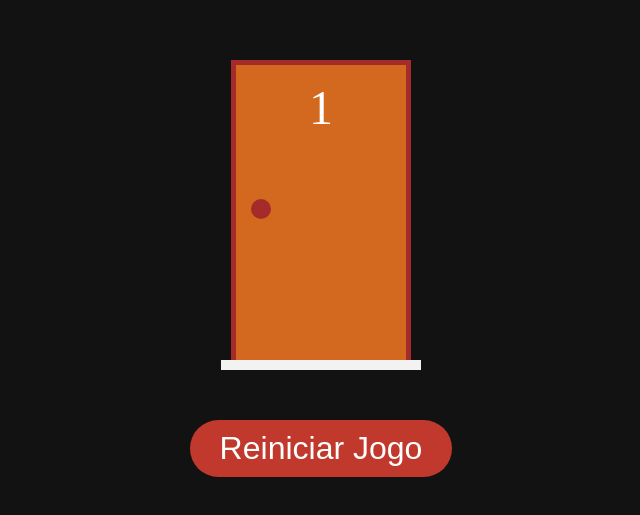
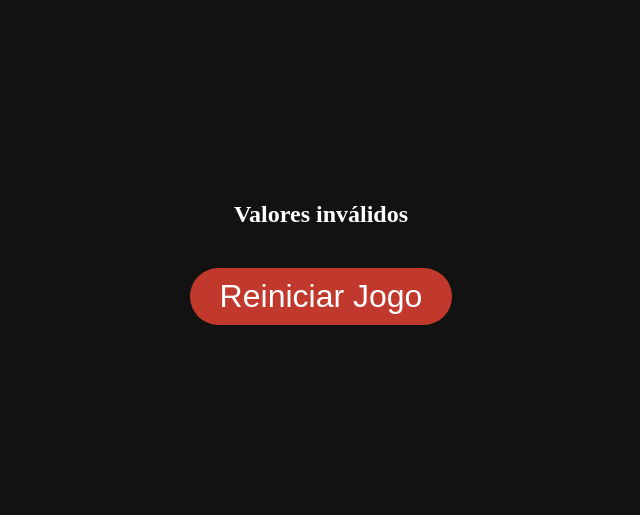
Before and after one commit to Beatrizaquino/Desafio-das-portas, a Next.js app: page /jogos/1/1 in a window 1280 px wide. Shown: the part 117-632 px from the top of the page, without its empty margins (319-959 px from the left). Built offline with nearby package versions, Linux system fonts and the light colour scheme.

Commit message:
validando formulario

```diff
--- a/src/pages/jogos/[portas]/[temPresente].tsx
+++ b/src/pages/jogos/[portas]/[temPresente].tsx
@@ -7,9 +7,20 @@ import { useRouter } from "next/router"
 
 export default function jogo() {
 
-  const router = useRouter()
+    const router = useRouter()
     const [portas, setPortas]= useState([])
+    const [valido, setValido] = useState(false)
 
+   //validar daddos
+   useEffect(() => {
+    const portas = +router.query.portas
+    const temPresente = +router.query.temPresente
+    const qtdePortasValidas = portas >= 3 && portas <= 100
+    const temPresenteValidas = temPresente >= 1 && temPresente <= portas
+    setValido(qtdePortasValidas && temPresenteValidas)
+   }, [portas])
+
+    //determinar quem tem presente
     useEffect(() =>{
       const portas = +router.query.portas
       const temPresente = +router.query.temPresente
@@ -18,7 +29,7 @@ export default function jogo() {
 
 
   function renderizarPortas(){
-    return portas.map(porta => {
+    return  portas.map(porta => {
       return <Porta key={porta.numero} value={porta}
       onChange={novaPorta => setPortas(atualiazarPortas(portas, novaPorta))}
        />
@@ -28,7 +39,10 @@ export default function jogo() {
   return (
     <div className={styles.jogo}>
         <div className={styles.portas}>
-        {renderizarPortas()}
+        { valido ?
+        renderizarPortas() :
+          <h2>Valores inválidos</h2>
+        }
         </div>
 
         <div className={styles.botoes}>
```
